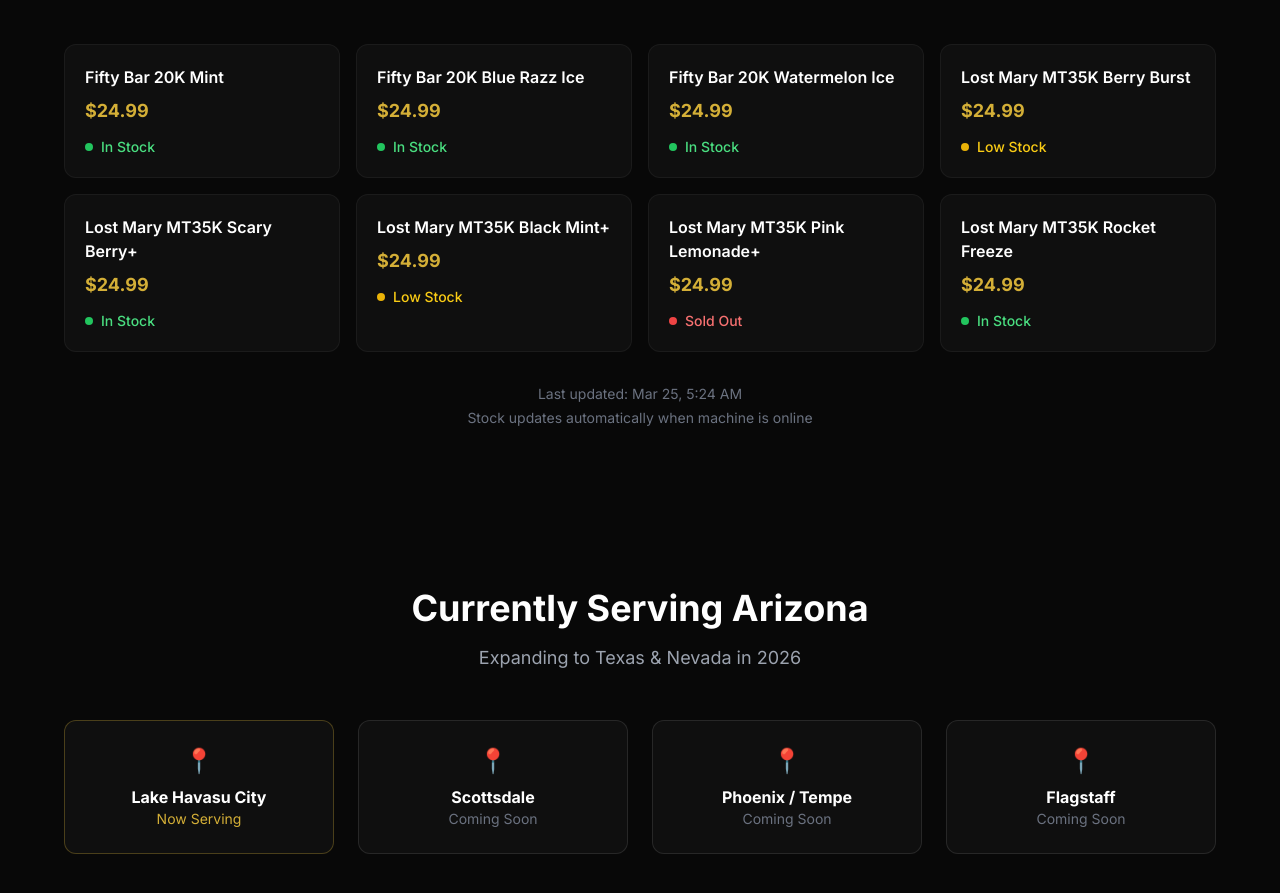
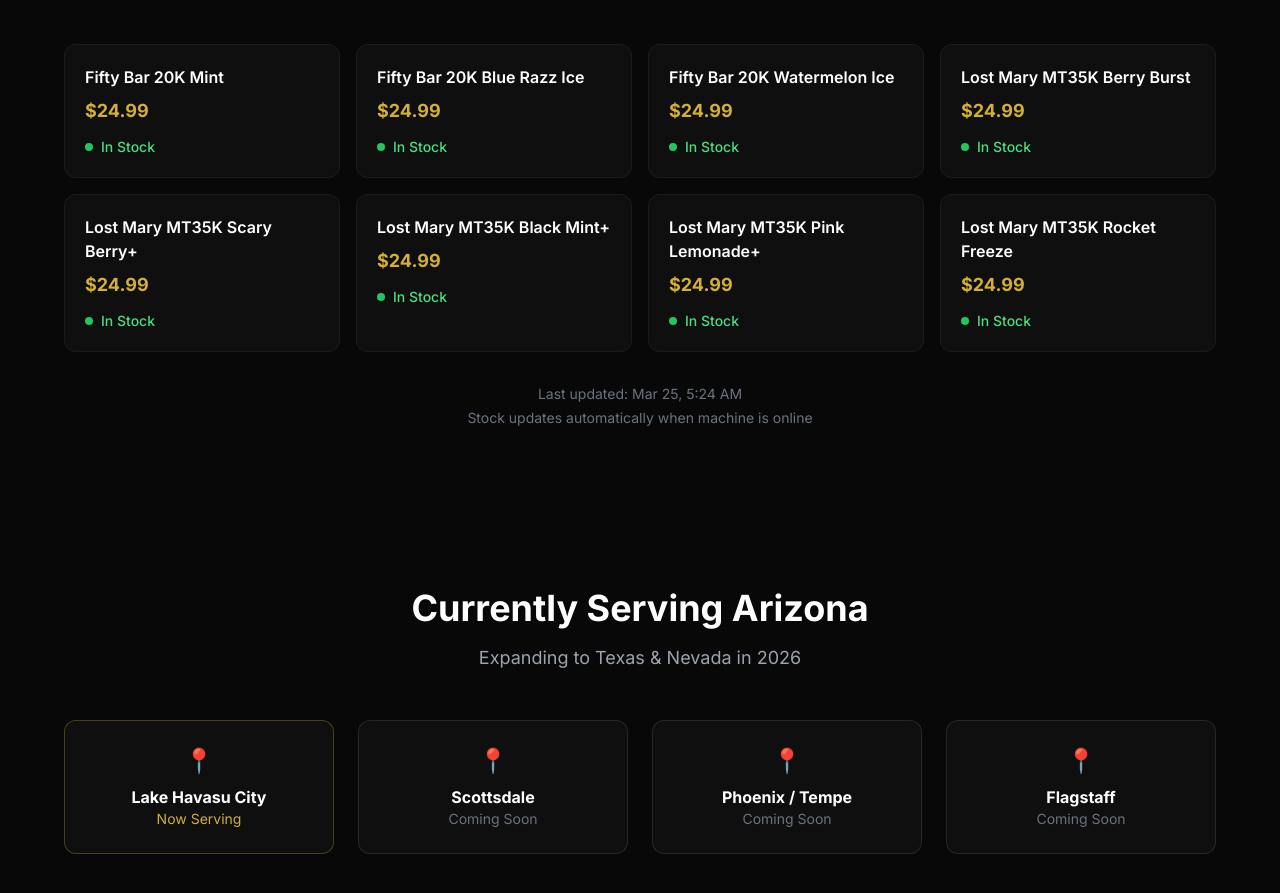
Before and after one commit to TerminalGravity/azvapevending, a plain HTML site: page index.html in a window 1280 px wide. Shown: the part 2720-3613 px from the top of the page. Drawn offline with nearby package versions, Linux system fonts and the light colour scheme; no server answers.

Commit message:
Fix inventory: all products in stock (8/8)

```diff
--- a/index.html
+++ b/index.html
@@ -462,13 +462,13 @@
     <script>
         const DEFAULT_INVENTORY = [
             { name: "Fifty Bar 20K Mint", price: 24.99, stock: 8 },
-            { name: "Fifty Bar 20K Blue Razz Ice", price: 24.99, stock: 6 },
-            { name: "Fifty Bar 20K Watermelon Ice", price: 24.99, stock: 5 },
-            { name: "Lost Mary MT35K Berry Burst", price: 24.99, stock: 3 },
-            { name: "Lost Mary MT35K Scary Berry+", price: 24.99, stock: 7 },
-            { name: "Lost Mary MT35K Black Mint+", price: 24.99, stock: 2 },
-            { name: "Lost Mary MT35K Pink Lemonade+", price: 24.99, stock: 0 },
-            { name: "Lost Mary MT35K Rocket Freeze", price: 24.99, stock: 4 }
+            { name: "Fifty Bar 20K Blue Razz Ice", price: 24.99, stock: 8 },
+            { name: "Fifty Bar 20K Watermelon Ice", price: 24.99, stock: 8 },
+            { name: "Lost Mary MT35K Berry Burst", price: 24.99, stock: 8 },
+            { name: "Lost Mary MT35K Scary Berry+", price: 24.99, stock: 8 },
+            { name: "Lost Mary MT35K Black Mint+", price: 24.99, stock: 8 },
+            { name: "Lost Mary MT35K Pink Lemonade+", price: 24.99, stock: 8 },
+            { name: "Lost Mary MT35K Rocket Freeze", price: 24.99, stock: 8 }
         ];
 
         function renderInventory(items) {
```
